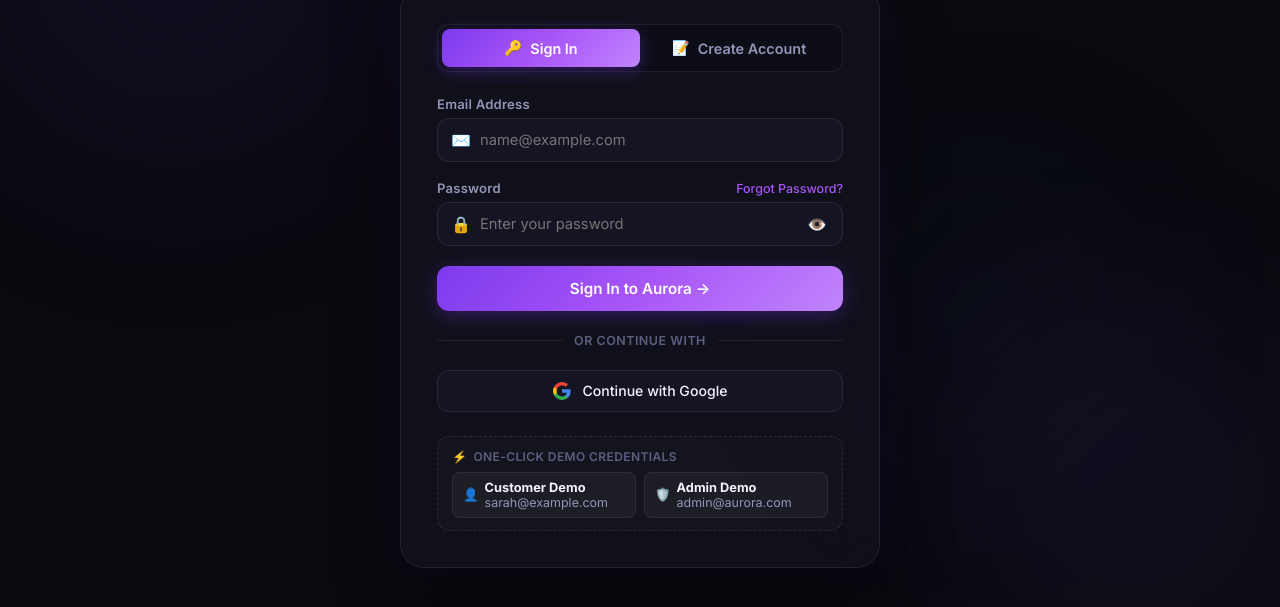
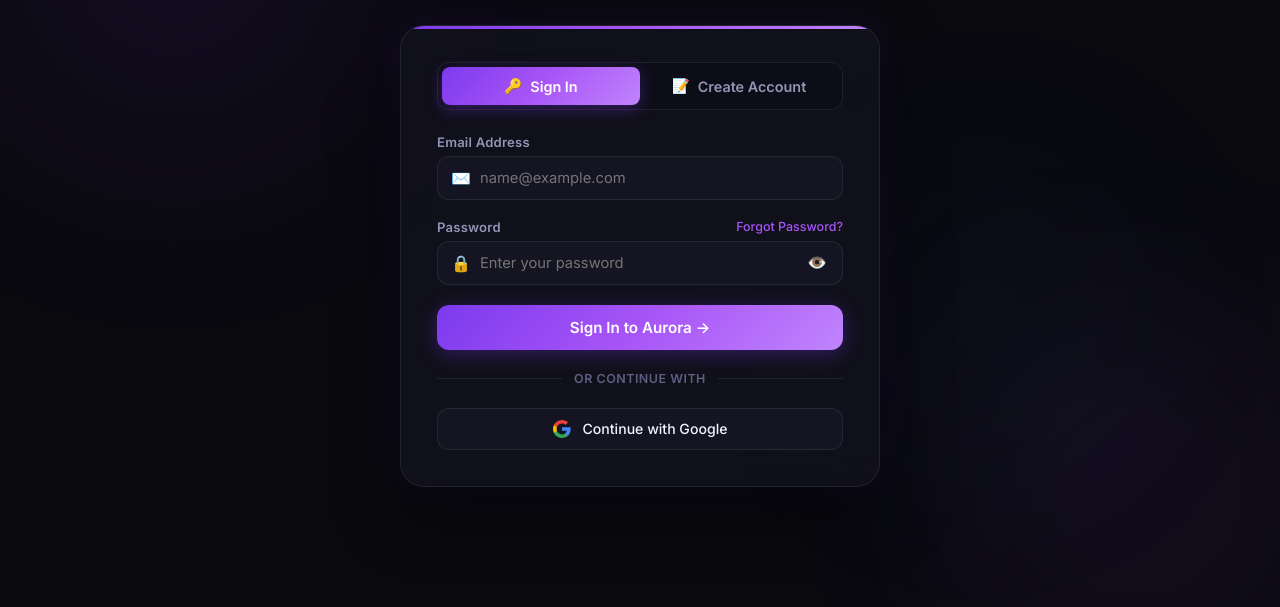
Before and after one commit to Sreejita0515/aurora, a plain HTML site: page frontend/login.html in a window 1280 px wide. Shown: the part 211-818 px from the top of the page. Drawn offline with Linux system fonts and the light colour scheme; no server answers.

Commit message:
style: remove one-click demo credentials box from login page

```diff
--- a/frontend/css/login.css
+++ b/frontend/css/login.css
@@ -501,62 +501,6 @@ body {
   border-color: rgba(255, 255, 255, 0.18);
   transform: translateY(-1px);
 }
-
-/* ── Quick Demo Helper Chips ── */
-.demo-accounts-box {
-  margin-top: 1.5rem;
-  padding: 12px 14px;
-  background: rgba(255, 255, 255, 0.02);
-  border: 1px dashed rgba(255, 255, 255, 0.1);
-  border-radius: var(--radius-md);
-}
-
-.demo-box-header {
-  display: flex;
-  align-items: center;
-  gap: 6px;
-  font-size: 0.75rem;
-  color: var(--text-muted);
-  font-weight: 600;
-  text-transform: uppercase;
-  letter-spacing: 0.4px;
-  margin-bottom: 8px;
-}
-
-.demo-chips {
-  display: grid;
-  grid-template-columns: 1fr 1fr;
-  gap: 8px;
-}
-
-.demo-chip {
-  padding: 7px 10px;
-  background: rgba(255, 255, 255, 0.04);
-  border: 1px solid rgba(255, 255, 255, 0.08);
-  border-radius: var(--radius-sm);
-  color: var(--text-secondary);
-  font-size: 0.78rem;
-  font-family: inherit;
-  cursor: pointer;
-  display: flex;
-  align-items: center;
-  gap: 6px;
-  transition: all 0.2s;
-  text-align: left;
-}
-
-.demo-chip:hover {
-  background: rgba(124, 58, 237, 0.15);
-  border-color: rgba(124, 58, 237, 0.4);
-  color: #c084fc;
-}
-
-.demo-chip strong {
-  color: var(--text-primary);
-  display: block;
-  font-size: 0.8rem;
-}
-
 /* ═══════════════════════════════════════════════════
    ACCOUNT TYPE / ROLE SELECTION IN REGISTRATION
    ═══════════════════════════════════════════════════ */
@@ -780,7 +724,4 @@ body {
   .role-cards-grid {
     grid-template-columns: 1fr;
   }
-  .demo-chips {
-    grid-template-columns: 1fr;
-  }
 }
--- a/frontend/js/login.js
+++ b/frontend/js/login.js
@@ -153,23 +153,6 @@ function hideForgotPasswordView() {
   clearPortalAlert();
   document.getElementById('forgotPasswordCard').style.display = 'none';
   switchAuthTab('signin');
-}
-
-// ═══ QUICK DEMO FILLER ═══
-function fillDemo(type) {
-  switchAuthTab('signin');
-  const emailInput = document.getElementById('signinEmail');
-  const passInput = document.getElementById('signinPassword');
-
-  if (type === 'admin') {
-    emailInput.value = 'admin@aurora.com';
-    passInput.value = 'admin123';
-    showToast('Filled admin demo credentials: admin@aurora.com', 'info');
-  } else {
-    emailInput.value = 'sarah@example.com';
-    passInput.value = 'user123';
-    showToast('Filled customer demo credentials: sarah@example.com', 'info');
-  }
 }
 
 // ═══ SIGN IN FLOW ═══
--- a/frontend/login.html
+++ b/frontend/login.html
@@ -101,30 +101,6 @@
           </svg>
           <span>Continue with Google</span>
         </button>
-
-        <!-- Quick Demo Credentials Box -->
-        <div class="demo-accounts-box">
-          <div class="demo-box-header">
-            <span>⚡</span>
-            <span>One-Click Demo Credentials</span>
-          </div>
-          <div class="demo-chips">
-            <button type="button" class="demo-chip" onclick="fillDemo('customer')" title="Fill Sarah Johnson (Customer)">
-              <span>👤</span>
-              <div>
-                <strong>Customer Demo</strong>
-                <span>sarah@example.com</span>
-              </div>
-            </button>
-            <button type="button" class="demo-chip" onclick="fillDemo('admin')" title="Fill Admin Demo">
-              <span>🛡️</span>
-              <div>
-                <strong>Admin Demo</strong>
-                <span>admin@aurora.com</span>
-              </div>
-            </button>
-          </div>
-        </div>
       </section>
 
       <!-- ═══════════════════════════════════════════════════
```
Also changed, not shown: frontend/css/admin.css (+0 -12 lines), frontend/js/app.js (+0 -13 lines).
